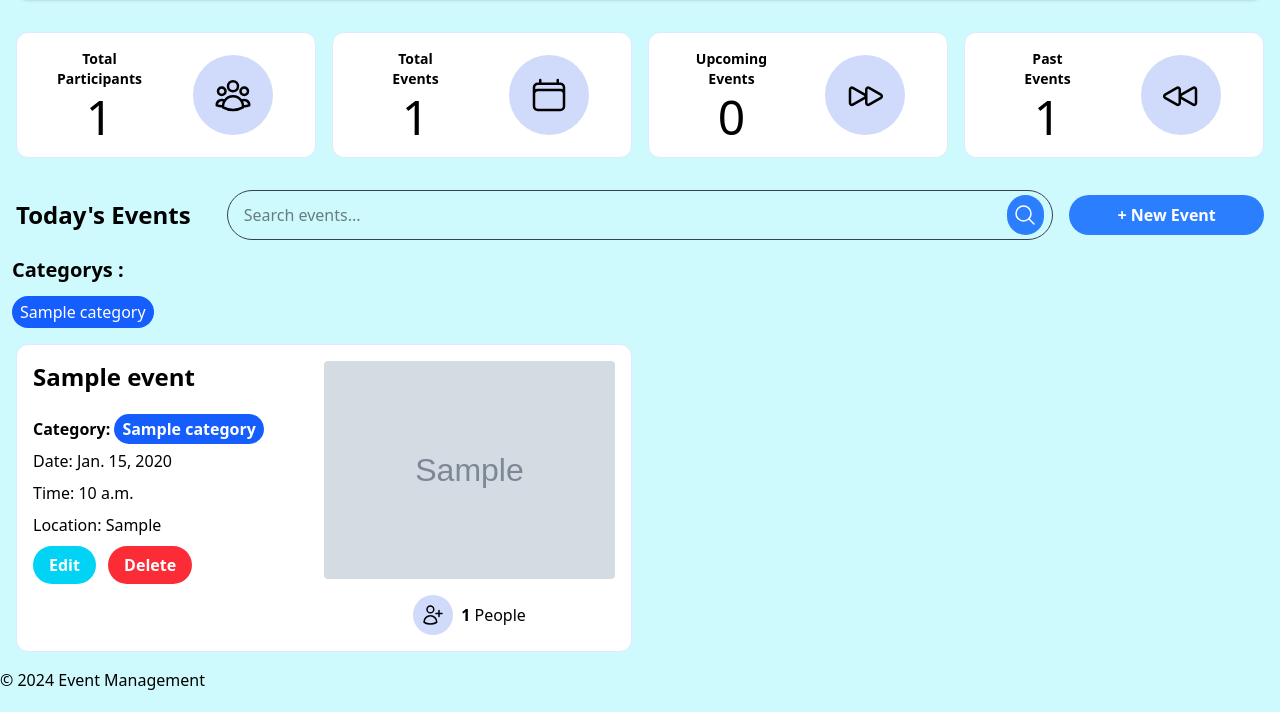
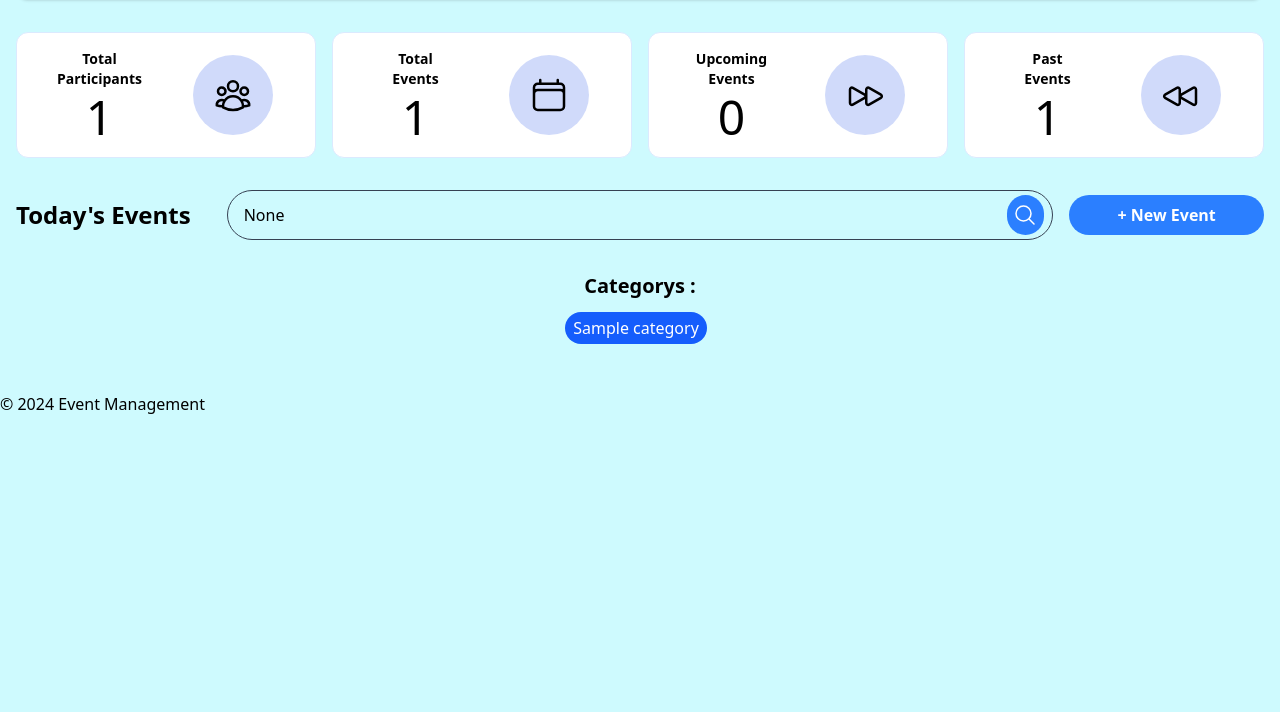
Before and after one commit to MugiWaraBoz/django_assignment, a Django app: page /events/dashboard/ in a window 1280 px wide. Shown: the part 88-800 px from the top of the page. Run offline with Django 5.2, Linux system fonts and the light colour scheme; tables that the repository leaves empty hold one stand-in row (values such as "Sample post"); grey boxes marked "Sample" are stand-in pictures.

Commit message:
Search-filter-done
TODO :
        [x] - Dashboard page
        [x] - Details Page
        [x] - Forms
        [x] - SQL Optimization
        [] - Image Issue
        [x] - Filters
        [x] - Searching

```diff
--- a/events/templates/dashboard.html
+++ b/events/templates/dashboard.html
@@ -15,6 +15,7 @@
     <a href="{% url "event-details" event.id %}">
     </a>
     {% endcomment %}
+    {% comment %} Stats Cards {% endcomment %}
     <div class="grid sm:grid-cols-1 md:grid-cols-2 lg:grid-cols-4 gap-4 p-4">
         <div class="h-auto grid grid-cols-2 bg-white p-4 rounded-xl border border-blue-100 text-black items-center">
             <div>
@@ -27,7 +28,9 @@
             </svg>
             </div>
         </div>
-        <div class="h-auto grid grid-cols-2 bg-white p-4 rounded-xl border border-blue-100 text-black items-center">
+        <a
+        href="?filter_events=All Events{% if category_id %}&category={{ category_id }}{% endif %}{% if search_query %}&search={{ search_query }}{% endif %}">
+        <div class="cursor-pointer h-auto grid grid-cols-2 bg-white p-4 rounded-xl border border-blue-100 text-black items-center hover:bg-blue-50 transition-colors">
             <div>
                 <p class="font-bold text-sm text-center mb-1">Total<br>Events</p>
                 <p class="text-5xl text-center">{{ count.total_events }}</p>
@@ -39,7 +42,9 @@
             </div>
 
         </div>
-        <div class="h-auto grid grid-cols-2 bg-white p-4 rounded-xl border border-blue-100 text-black items-center">
+        </a>
+        <a href="?filter_events=Upcoming Events{% if category_id %}&category_id={{ category_id }}{% endif %}{% if search_query %}&search={{ search_query }}{% endif %}">
+        <div class="cursor-pointer h-auto grid grid-cols-2 bg-white p-4 rounded-xl border border-blue-100 text-black items-center hover:bg-blue-50 transition-colors">
             <div>
                 <p class="font-bold text-sm text-center mb-1">Upcoming<br>Events</p>
                 <p class="text-5xl text-center">{{ count.upcoming_events }}</p>
@@ -50,7 +55,9 @@
                 </svg>
                 </div>
         </div>
-        <div class="h-auto grid grid-cols-2 bg-white p-4 rounded-xl border border-blue-100 text-black items-center">
+        </a>
+        <a href="?filter_events=Past Events{% if category_id %}&category_id={{ category_id }}{% endif %}{% if search_query %}&search={{ search_query }}{% endif %}">
+        <div class="cursor-pointer h-auto grid grid-cols-2 bg-white p-4 rounded-xl border border-blue-100 text-black items-center hover:bg-blue-50 transition-colors">
             <div>
                 <p class="font-bold text-sm text-center mb-1">Past<br>Events</p>
                 <p class="text-5xl text-center">{{ count.past_events }}</p>
@@ -61,30 +68,57 @@
             </svg>
             </div>
         </div>
+        </a>
     </div>
 
     {% comment %} search bar {% endcomment %}
     <div class="grid md:grid-cols-1 lg:grid-cols-6 gap-4 p-4 items-center justify-evenly">
-        <h2 class="text-2xl font-bold ">Today's Events</h2>
+        <h2 class="text-2xl font-bold ">{{ filter_events|default:"Today's Events" }}</h2>
         <div class="col-span-4">
-            <form method="GET" action="{% url 'dashboard' %}" class="flex border border-gray-700 rounded-full px-2 py-1">
-                <input type="text" name="search" placeholder="Search events..." class="focus:outline-none w-full rounded px-2 py-1" value="{{ request.GET.search }}">
-                <button type="submit" class=" bg-blue-500 hover:bg-blue-700 h-10 w-10 text-white font-bold rounded-full justify-center items-center flex ml-2">
-                    <svg xmlns="http://www.w3.org/2000/svg" fill="none" viewBox="0 0 24 24" stroke-width="1.5" stroke="currentColor" class="size-6">
-                        <path stroke-linecap="round" stroke-linejoin="round" d="m21 21-5.197-5.197m0 0A7.5 7.5 0 1 0 5.196 5.196a7.5 7.5 0 0 0 10.607 10.607Z" />
+            <form method="GET" action="{% url 'dashboard' %}"
+                class="flex border border-gray-700 rounded-full px-2 py-1">
+
+                {% if filter_events %}
+                    <input type="hidden" name="filter_events" value="{{ filter_events }}">
+                {% endif %}
+
+                {% if category_id %}
+                    <input type="hidden" name="category" value="{{ category_id }}">
+                {% endif %}
+
+                <input
+                    type="text"
+                    name="search"
+                    placeholder="Search events..."
+                    value="{{ search_query }}"
+                    class="focus:outline-none w-full rounded px-2 py-1"
+                >
+
+                <button type="submit"
+                    class="bg-blue-500 hover:bg-blue-700 h-10 w-10 text-white font-bold rounded-full flex items-center justify-center ml-2">
+                    <svg xmlns="http://www.w3.org/2000/svg" fill="none"
+                        viewBox="0 0 24 24" stroke-width="1.5"
+                        stroke="currentColor" class="size-6">
+                        <path stroke-linecap="round" stroke-linejoin="round"
+                            d="m21 21-5.197-5.197m0 0A7.5 7.5 0 1 0 5.196 5.196a7.5 7.5 0 0 0 10.607 10.607Z" />
                     </svg>
                 </button>
             </form>
+
         </div>
         <a href="{% url 'event_form' %}" class=" bg-blue-500 hover:bg-blue-700 text-white font-bold rounded-full py-2 px-4 text-center">+ New Event</a>
     </div>
 
     {% comment %} Categories {% endcomment %}
-    <div class="flex flex-col p-4items-center">
+    <div class="flex flex-col p-4 items-center">
         <p class="px-3 font-bold text-xl mb-3"> Categorys : </p>
         <div class="mx-3 flex flex-wrap gap-2">
         {% for category in categories %}
-            <span class="hover:bg-blue-500 bg-blue-600 text-white px-2 py-1 rounded-full mr-2">{{ category.name }}</span>
+            {% comment %} <span class="hover:bg-blue-500 bg-blue-600 text-white px-2 py-1 rounded-full mr-2">{{ category.name }}</span> {% endcomment %}
+            <a href="{% url 'dashboard' %}?category={{ category.id }}{% if filter_events %}&filter_events={{ filter_events }}{% endif %}{% if search_query %}&search={{ search_query }}{% endif %}"
+            class="hover:bg-blue-500 bg-blue-600 text-white px-2 py-1 rounded-full mr-2">
+                {{ category.name }}
+            </a>
         {% endfor %}
         </div>
     </div>
--- a/events/views.py
+++ b/events/views.py
@@ -9,6 +9,10 @@
     events = Event.objects.all().select_related('category').prefetch_related('participants')
     categories = Category.objects.all()
     current_date = date.today()
+    category_id = request.GET.get('category')
+    filter_events = request.GET.get('filter_events')
+    search_query = request.GET.get('search')
+
 
     count = events.aggregate(
         total_events = Count('id', distinct=True),
@@ -18,10 +22,27 @@
         participants_cnt = Count('participants__id'),
     )
 
+    if filter_events == "Upcoming Events":
+        events = events.filter(date__gt=current_date)
+    elif filter_events == "Past Events":
+        events = events.filter(date__lt=current_date)
+    elif filter_events == "All Events":
+        events = events
+    else:
+        events = events.filter(date=current_date)
+
+    if category_id:
+        events = events.filter(category__id=category_id)
+
+    if search_query:
+        events = events.filter(Q(name__icontains=search_query) | Q(description__icontains=search_query))
+
     context = {
         "Events" : events,
         "categories": categories,
         "count": count,
+        "filter_events": filter_events,
+        "search_query": search_query,
 
     }
     return render(request, 'dashboard.html', context)
```
